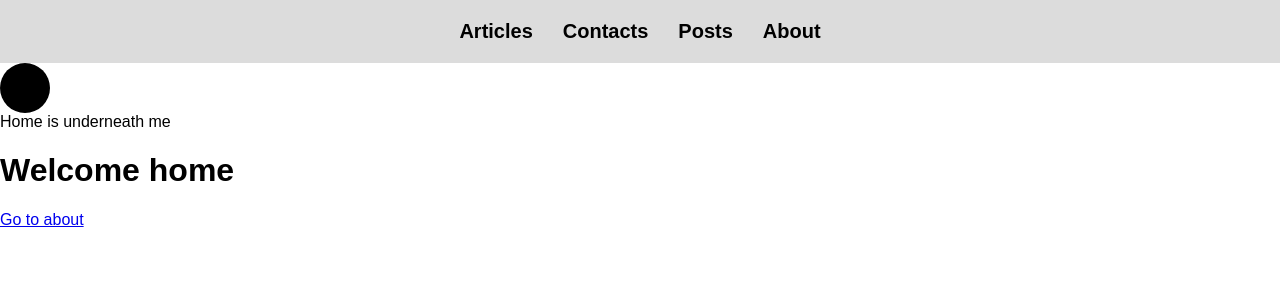
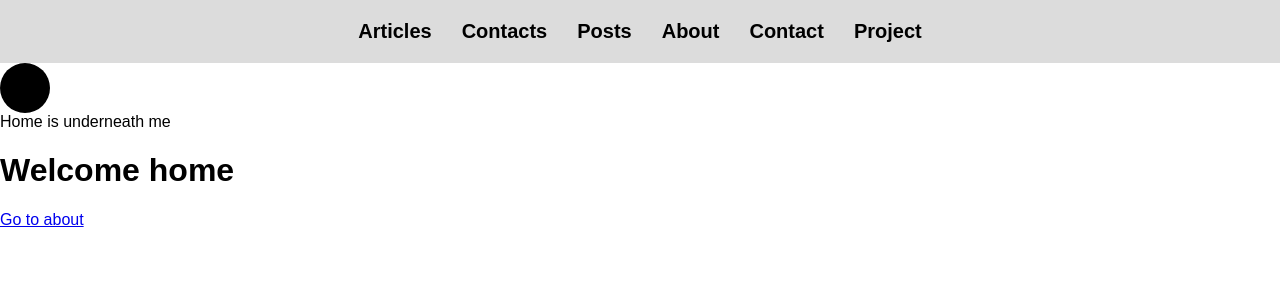
Before and after one commit to AlexFrolov1/reactApp, a React app: page / in a window 1280 px wide. Shown: the top 300 px of the page. Built offline with nearby package versions, Linux system fonts and the light colour scheme; the HTML template or start-up script is replaced by a standard one.

Commit message:
add test

```diff
--- a/src/App.css
+++ b/src/App.css
@@ -5,6 +5,7 @@
 .App-logo {
   animation: App-logo-spin infinite 20s linear;
   height: 80px;
+  opacity: 1;
 }
 
 .App-header {
--- a/src/App.js
+++ b/src/App.js
@@ -23,6 +23,14 @@ const mainmenu = [
 {
 	link: '/about',
 	label: 'About'
+},
+{
+	link: '/contact',
+	label: 'Contact'
+},
+{
+	link: '/project',
+	label: 'Project'
 }
 ];
 
```
